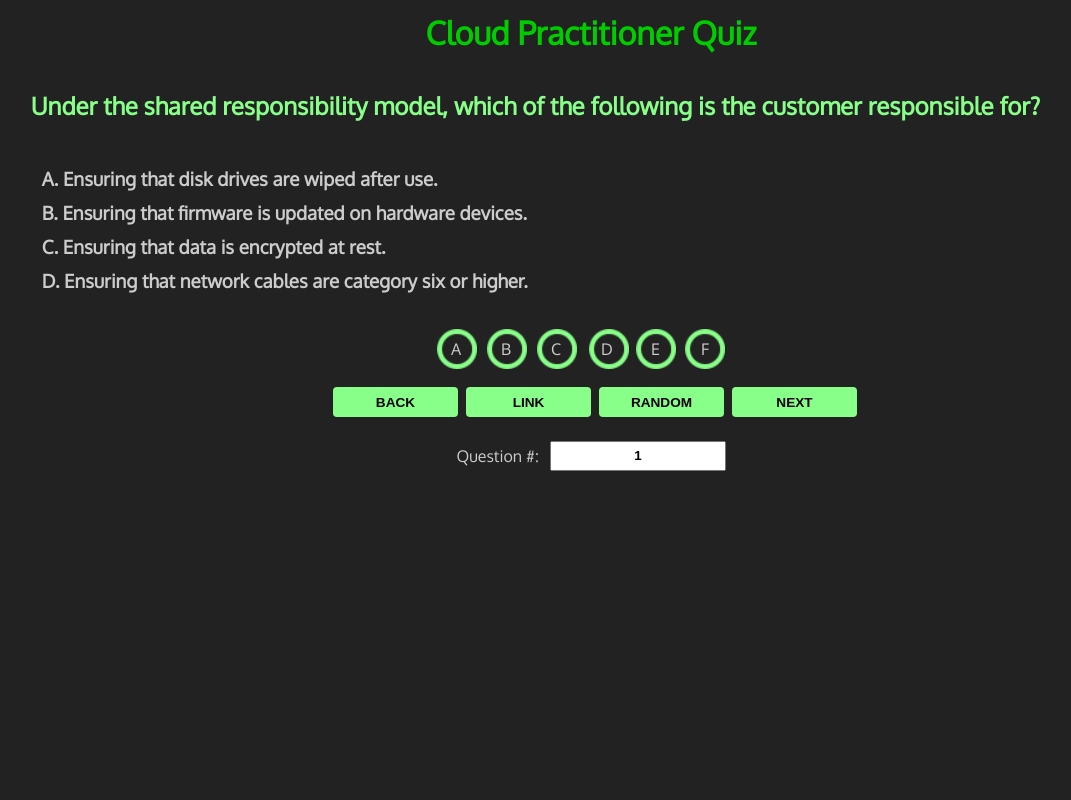
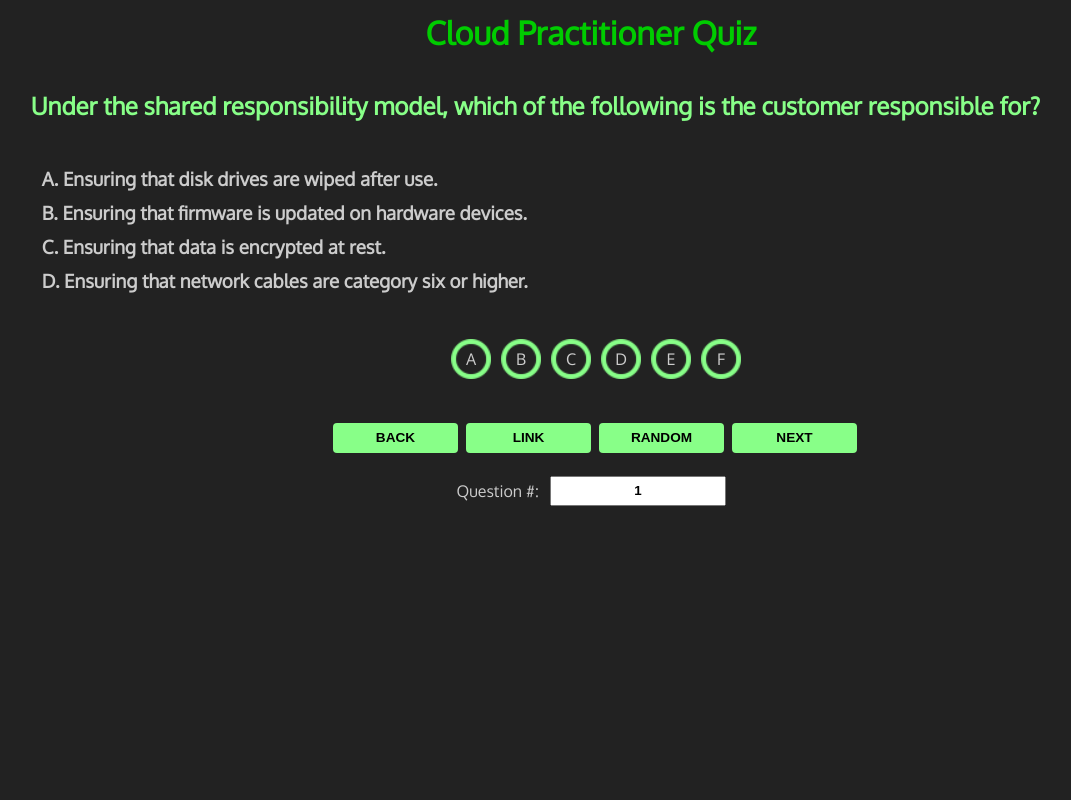
Before and after one commit to peqltta/quiztest, a Flask app: page /quiz in a window 1280 px wide. Shown: the whole page, without its empty margins (17-1088 px from the left). Run offline with Flask 2, Linux system fonts and the light colour scheme.

Commit message:
asdfasdf

```diff
--- a/static/styles.css
+++ b/static/styles.css
@@ -2,6 +2,7 @@
                                                margin: 0;
                                                padding: 0;
                                                --image-link:url("/static/circle.png");
+                                               --image-link2:url("/static/circlehov.png");
                                            }
 
                                             :root {
@@ -63,12 +64,7 @@
                                                color: #CCC;
                                            }
 
-                                           #options {
-                                               display: flex;
-                                               padding-top: 2%;
-                                               width: 100%;
-                                               justify-content: center;
-                                           }
+
 
                                            #buttons {
                                                display: flex;
@@ -102,7 +98,7 @@
                                                cursor: pointer;
                                                text-transform: uppercase;
                                                border-radius: 4px;
-                                               transition: .3s;
+                                               transition: .6s;
                                            }
 
                                            input[type=submit]:hover {
@@ -126,7 +122,7 @@
                                                cursor: pointer;
                                                text-transform: uppercase;
                                                border-radius: 4px;
-                                               transition: .3s;
+                                               transition: .6s;
                                            }
 
                                            #homelinks {
@@ -166,26 +162,32 @@
                                                 justify-content: center;
                                                 margin-top: 2%;
                                             }
+                                            #options {
+                                                display: flex;
+                                                padding-top: 2%;
+                                                width: 100%;
+                                                justify-content: center;
+                                                margin-bottom: 5%;
+                                            }
                                             #options label{
-                                                transition: .3s;
+                                                transition: .6s;
                                                 cursor: pointer;
                                                 position: fixed;
+                                                width: 40px;
+                                                height: 40px;
                                                 transform: translateX(10px);
+                                                background-image:var(--image-link);
+                                                background-size: 100% auto;
+                                                background-repeat: no-repeat;
+                                                text-align: center;
+                                                padding-top: 10px;
+                                                padding-bottom: 10px;
+                                                cursor: pointer;
 
                                             }
                                             #options label:hover{
                                                 color:#999;
-                                            }
-                                            #options label::after{
-                                                padding: 20px;
-                                                content: ' ';
-                                                position: fixed;
-                                                transform: translateX(-24px) translateY(-10px);
-                                                background-image:var(--image-link);
-                                                background-size: 100% auto;
-                                                background-repeat: no-repeat;
-
-
+                                                background-image:var(--image-link2);
                                             }
                                             #box{
                                                 width: 50px;
```
